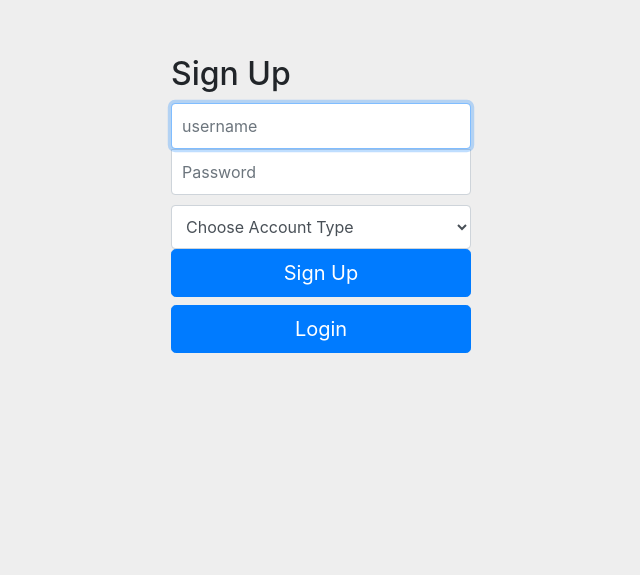
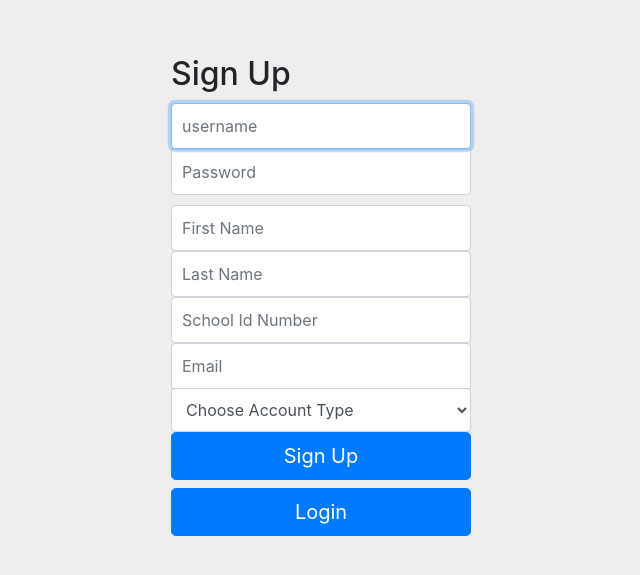
Before and after one commit to Mechrenegade/studentProjectTracker, a PHP site: page /templates/signup.phtml in a window 1280 px wide. Shown: the top 575 px of the page, without its empty margins (319-959 px from the left). Run offline with PHP 8.4, Linux system fonts and the light colour scheme; some libraries are stand-ins or nearby versions.

Commit message:
Made a few changes to the add user form and changed

```diff
--- a/templates/signup.phtml
+++ b/templates/signup.phtml
@@ -31,14 +31,22 @@
         <input type="text" id="username" class="form-control" placeholder="username" required autofocus>
         <label for="password" class="sr-only">Password</label>
         <input type="password" id="password" class="form-control" placeholder="Password" required autofocus>
+        <label for="fname" class="sr-only">First Name</label>
+        <input type="text" id="fname" class="form-control" placeholder="First Name" required autofocus>
+        <label for="lname" class="sr-only">Last Name</label>
+        <input type="text" id="lname" class="form-control" placeholder="Last Name" required autofocus>
+        <label for="sid" class="sr-only">School Id Number</label>
+        <input type="number_format" id="sid" class="form-control" placeholder="School Id Number" required autofocus>
+        <label for="email" class="sr-only">Email Address</label>
+        <input type="email" id="sid" class="form-control" placeholder="Email" required autofocus>
         <label for="input-accountType" class="sr-only">Account Type</label>
         <select id="accountType" name="accountType" class="form-control">
 							<option value="0">Choose Account Type</option>
                             <option value="1">Student</option>
                             <option value="2">Administrator</option>
 		</select>
-        <input class="btn btn-lg btn-primary btn-block" type="button" id="signupBtn" value="Sign Up">
-        <a class="btn btn-lg btn-primary btn-block" href="index.php">Login</a>
+        <input class="btn btn-lg btn-primary btn-block" type="button" id="signupBtn" value="Sign Up" href="thankyou.phtml">
+        <a class="btn btn-lg btn-primary btn-block" href="../index.php">Login</a>
     </form>
 
     <div id="resp"></div>
```
Also changed, not shown: templates/thankyou.phtml (added, +37 -0 lines).
